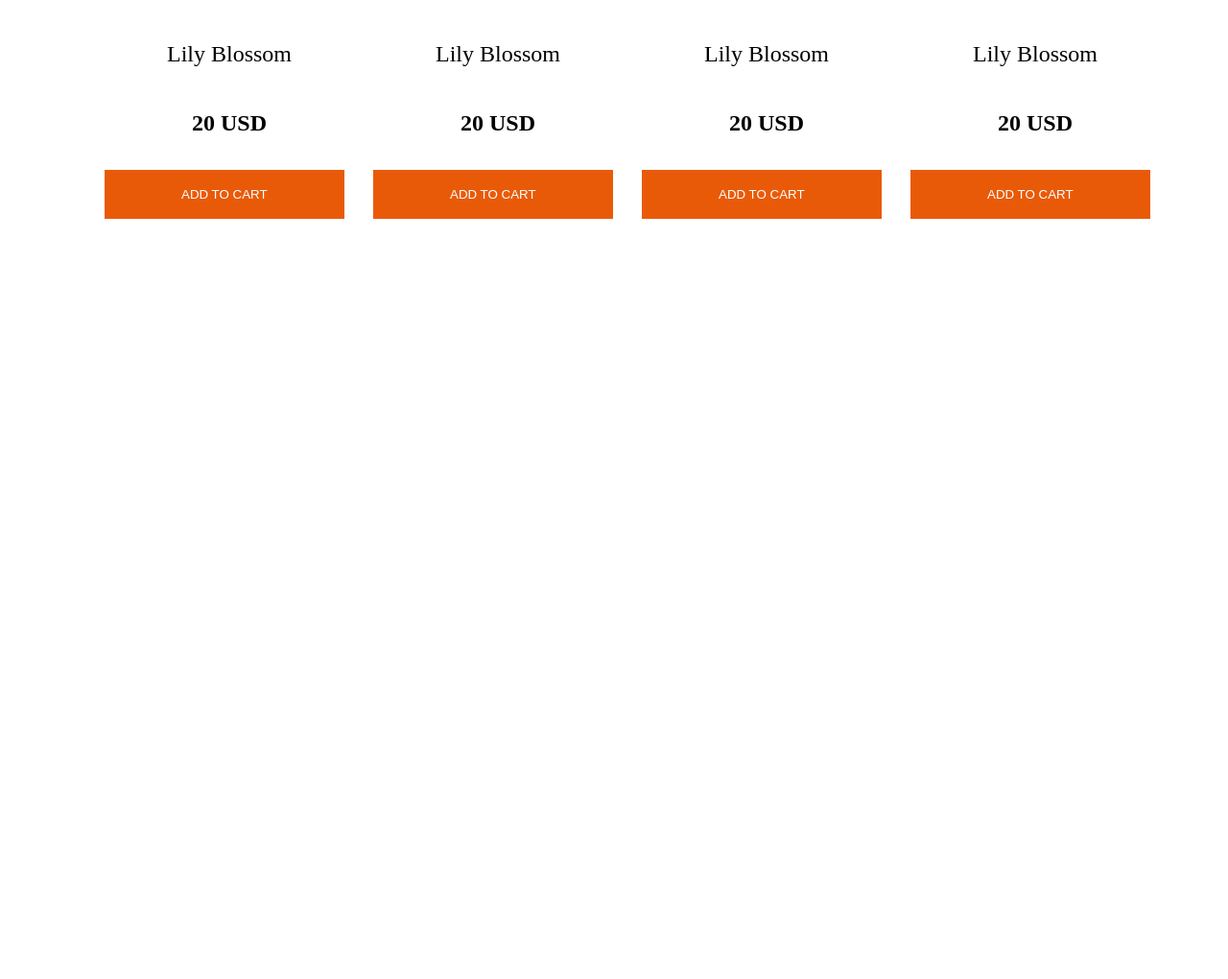
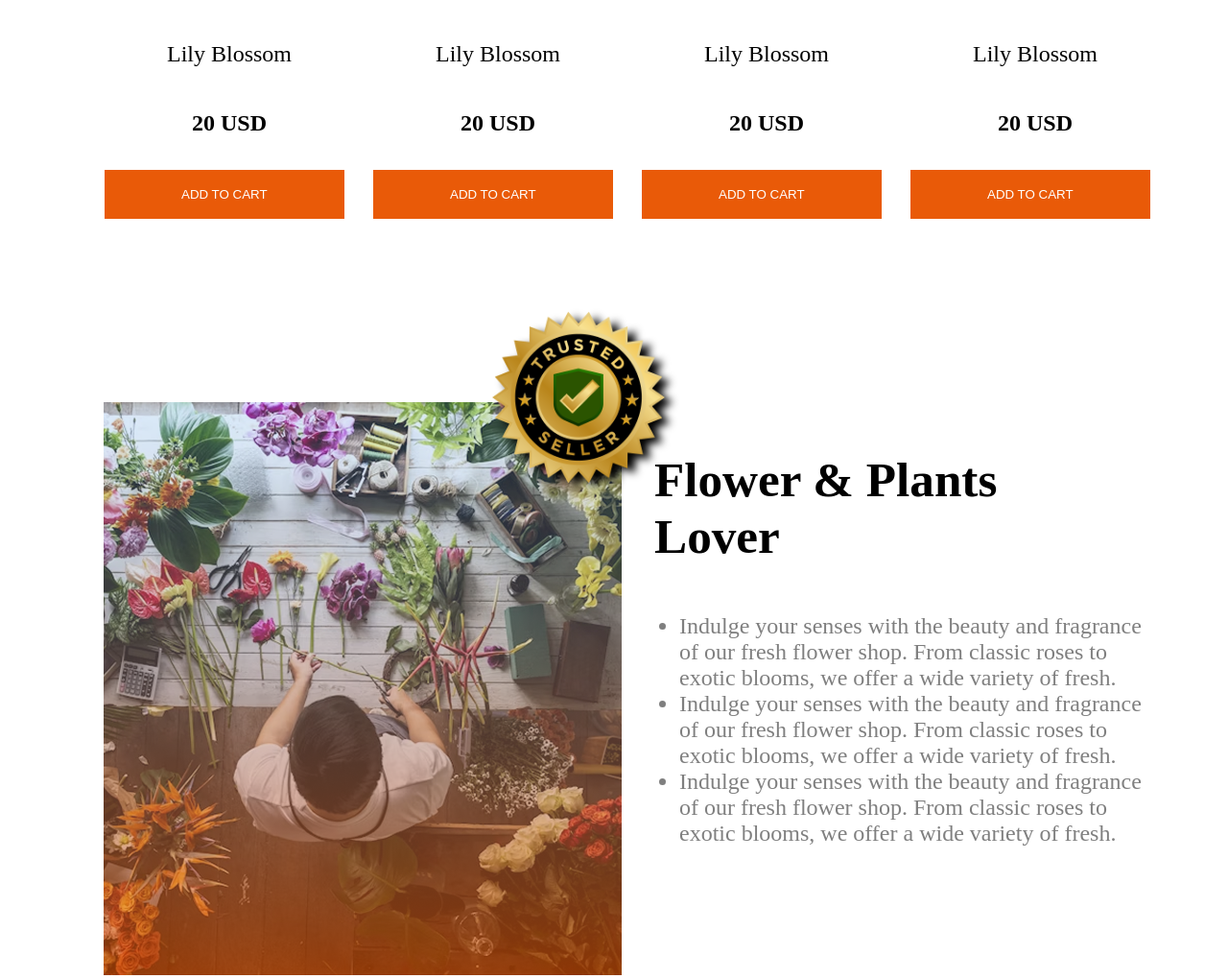
Before and after one commit to SwarnaliSahaBristi/responsive-flowers, a plain HTML site: page index.html in a window 1280 px wide. Shown: the part 1690-2710 px from the top of the page at 96% size. Before the commit the page ends 1918 px from the top, so only its background shows below. Drawn offline with Linux system fonts and the light colour scheme.

Commit message:
added fonts,flowers store,badge,banner,images

```diff
--- a/index.html
+++ b/index.html
@@ -105,6 +105,32 @@
           </div>
         </div>
       </section>
+      <section class="plant-lover display-flex">
+        <div class="flower-store">
+          <img src="./assets/flower-store.png" alt="" />
+        </div>
+        <div class="lover-description">
+          <h3>Flower & Plants <br />Lover</h3>
+          <ul>
+            <li class="text-light-grey">
+              Indulge your senses with the beauty and fragrance of our fresh
+              flower shop. From classic roses to exotic blooms, we offer a wide
+              variety of fresh.
+            </li>
+            <li class="text-light-grey">
+              Indulge your senses with the beauty and fragrance of our fresh
+              flower shop. From classic roses to exotic blooms, we offer a wide
+              variety of fresh.
+            </li>
+            <li class="text-light-grey">
+              Indulge your senses with the beauty and fragrance of our fresh
+              flower shop. From classic roses to exotic blooms, we offer a wide
+              variety of fresh.
+            </li>
+          </ul>
+          <img class="badge-img" src="./assets/trusted-badge.png" alt="" />
+        </div>
+      </section>
     </main>
     <footer></footer>
   </body>
--- a/styles/flowers.css
+++ b/styles/flowers.css
@@ -101,5 +101,33 @@
   padding: 18px 80px;
   border-style: none;
 }
+.plant-lover {
+  margin-top: 800px;
+  margin-left: 100px;
+  max-width: 1100px;
+  gap: 60px;
+  position: relative;
+}
+.flower-store {
+  width: 500px;
+  height: 550px;
+}
+.lover-description h3 {
+  font-weight: bold;
+  font-size: 3.2rem;
+  margin-left: 14px;
+}
+.lover-description ul li {
+  font-weight: 400;
+  font-size: 1.5rem;
+}
+.badge-img {
+  width: 250px;
+  height: 250px;
+  position: absolute;
+  top: -130px;
+  right: 480px;
+  filter: drop-shadow(8px 5px 4px #000000);
+}
 @media screen and (max-width: 576px) {
 }
```
